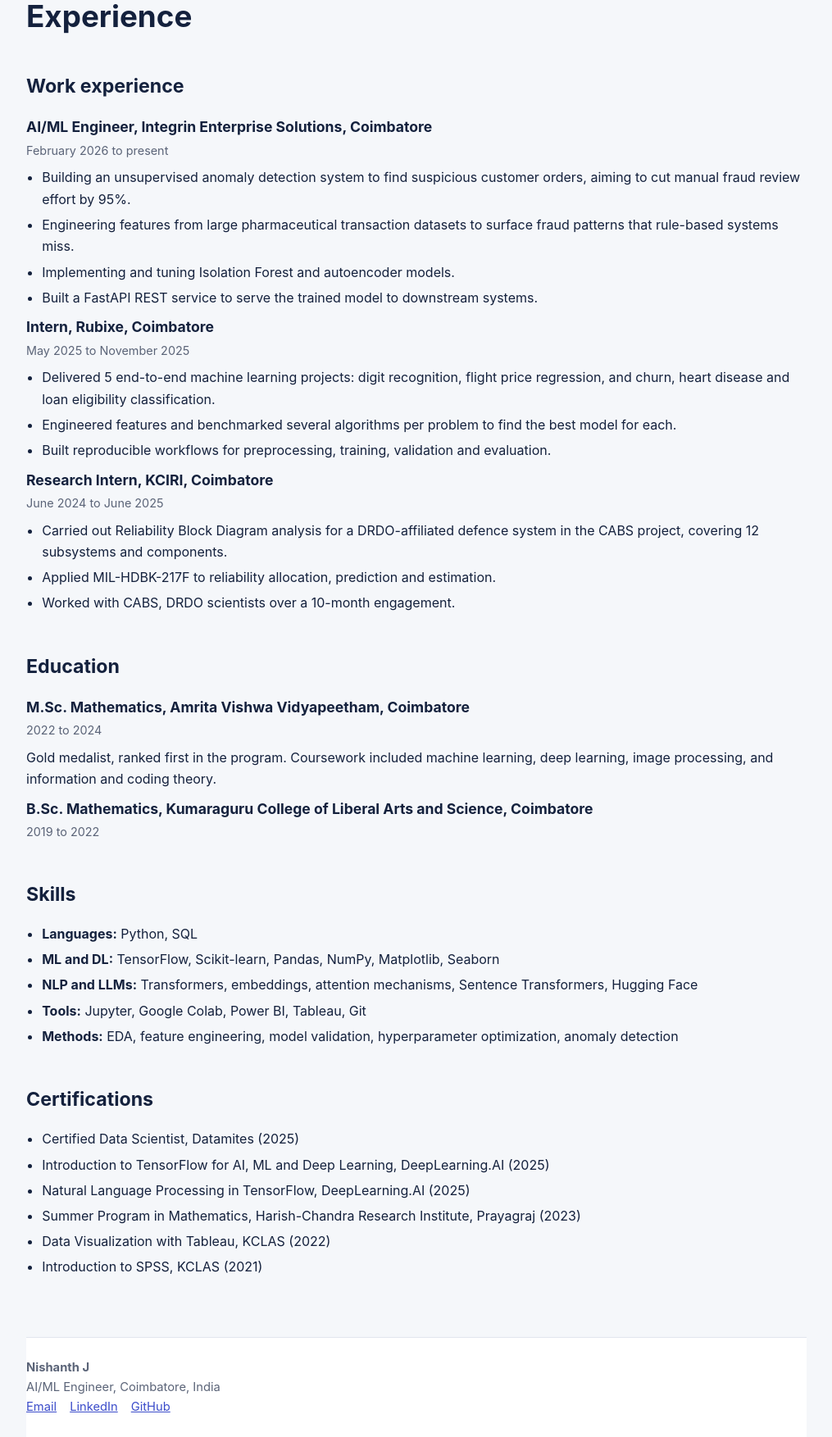
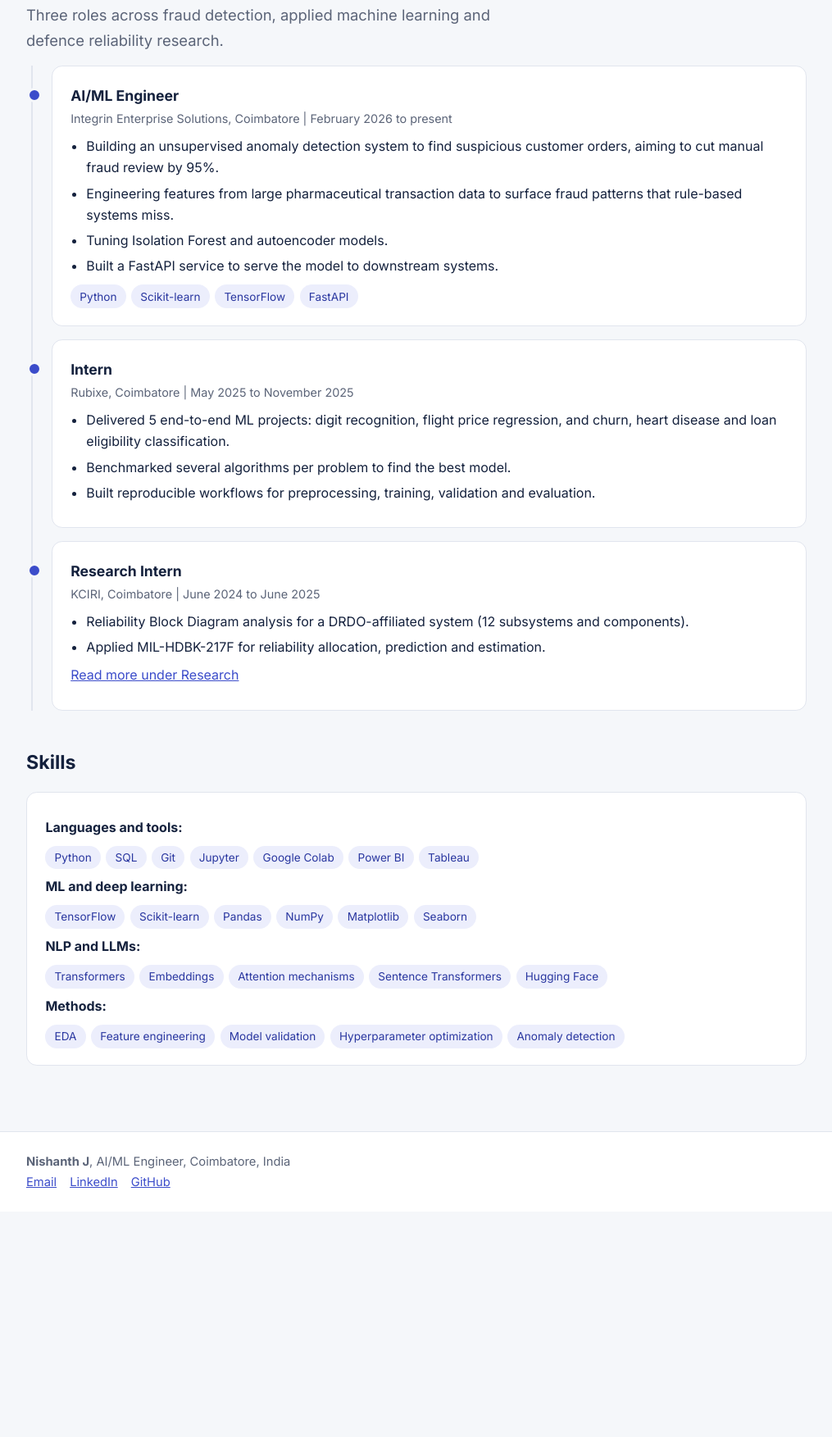
Before and after one commit to NishanthJoghee/nishanthjoghee.github.io, a plain HTML site: page experience.html in a window 1280 px wide. Shown: the part 149-1902 px from the top of the page at 82% size, without its empty margins (132-1147 px from the left). After the commit the page ends 1627 px from the top, so only its background shows below. Drawn offline with Linux system fonts and the light colour scheme.

Commit message:
Update theme color and improve header structure

```diff
--- a/experience.html
+++ b/experience.html
@@ -1,81 +1,56 @@
+
 <!DOCTYPE html>
 <html lang="en">
 <head>
 <meta charset="utf-8">
 <meta name="viewport" content="width=device-width, initial-scale=1, viewport-fit=cover">
 <meta name="description" content="Nishanth J, AI/ML Engineer in Coimbatore. Experience.">
-<meta name="theme-color" content="#fafaf8">
+<meta name="theme-color" content="#f5f7fa">
 <title>Experience | Nishanth J</title>
 <link rel="preconnect" href="https://fonts.googleapis.com">
 <link rel="preconnect" href="https://fonts.gstatic.com" crossorigin>
-<link href="https://fonts.googleapis.com/css2?family=Newsreader:ital,wght@0,400;0,600;1,400&display=swap" rel="stylesheet">
+<link href="https://fonts.googleapis.com/css2?family=Inter:wght@400;500;600;700&display=swap" rel="stylesheet">
 <link rel="stylesheet" href="style.css">
 </head>
 <body>
-<div class="wrap">
-<header>
+<header><div class="wrap">
 <a class="brand" href="index.html">Nishanth J</a>
 <nav>
 <a href="index.html">Home</a>
+<a href="research.html">Research</a>
 <a href="projects.html">Projects</a>
-<a href="experience.html" aria-current="page">Experience</a>
+<a href="experience.html">Experience</a>
+<a href="education.html">Education</a>
 <a href="contact.html">Contact</a>
 </nav>
-</header>
-<main>
-<p class="crumb">Experience, education and skills</p>
+</div></header>
+<main><div class="wrap">
 <h1>Experience</h1>
-<h2>Work experience</h2>
-<h3>AI/ML Engineer, Integrin Enterprise Solutions, Coimbatore</h3>
-<p class="meta">February 2026 to present</p>
-<ul>
-<li>Building an unsupervised anomaly detection system to find suspicious customer orders, aiming to cut manual fraud review effort by 95%.</li>
-<li>Engineering features from large pharmaceutical transaction datasets to surface fraud patterns that rule-based systems miss.</li>
-<li>Implementing and tuning Isolation Forest and autoencoder models.</li>
-<li>Built a FastAPI REST service to serve the trained model to downstream systems.</li>
-</ul>
-<h3>Intern, Rubixe, Coimbatore</h3>
-<p class="meta">May 2025 to November 2025</p>
-<ul>
-<li>Delivered 5 end-to-end machine learning projects: digit recognition, flight price regression, and churn, heart disease and loan eligibility classification.</li>
-<li>Engineered features and benchmarked several algorithms per problem to find the best model for each.</li>
-<li>Built reproducible workflows for preprocessing, training, validation and evaluation.</li>
-</ul>
-<h3>Research Intern, KCIRI, Coimbatore</h3>
-<p class="meta">June 2024 to June 2025</p>
-<ul>
-<li>Carried out Reliability Block Diagram analysis for a DRDO-affiliated defence system in the CABS project, covering 12 subsystems and components.</li>
-<li>Applied MIL-HDBK-217F to reliability allocation, prediction and estimation.</li>
-<li>Worked with CABS, DRDO scientists over a 10-month engagement.</li>
-</ul>
-<h2>Education</h2>
-<h3>M.Sc. Mathematics, Amrita Vishwa Vidyapeetham, Coimbatore</h3>
-<p class="meta">2022 to 2024</p>
-<p>Gold medalist, ranked first in the program. Coursework included machine learning, deep learning, image processing, and information and coding theory.</p>
-<h3>B.Sc. Mathematics, Kumaraguru College of Liberal Arts and Science, Coimbatore</h3>
-<p class="meta">2019 to 2022</p>
+<p class="lead">Three roles across fraud detection, applied machine learning and defence reliability research.</p>
+<div class="timeline">
+<div class="card"><h3>AI/ML Engineer</h3>
+<p class="meta">Integrin Enterprise Solutions, Coimbatore | February 2026 to present</p>
+<ul><li>Building an unsupervised anomaly detection system to find suspicious customer orders, aiming to cut manual fraud review by 95%.</li><li>Engineering features from large pharmaceutical transaction data to surface fraud patterns that rule-based systems miss.</li><li>Tuning Isolation Forest and autoencoder models.</li><li>Built a FastAPI service to serve the model to downstream systems.</li></ul>
+<ul class="chips"><li>Python</li><li>Scikit-learn</li><li>TensorFlow</li><li>FastAPI</li></ul></div>
+<div class="card"><h3>Intern</h3>
+<p class="meta">Rubixe, Coimbatore | May 2025 to November 2025</p>
+<ul><li>Delivered 5 end-to-end ML projects: digit recognition, flight price regression, and churn, heart disease and loan eligibility classification.</li><li>Benchmarked several algorithms per problem to find the best model.</li><li>Built reproducible workflows for preprocessing, training, validation and evaluation.</li></ul></div>
+<div class="card"><h3>Research Intern</h3>
+<p class="meta">KCIRI, Coimbatore | June 2024 to June 2025</p>
+<ul><li>Reliability Block Diagram analysis for a DRDO-affiliated system (12 subsystems and components).</li><li>Applied MIL-HDBK-217F for reliability allocation, prediction and estimation.</li></ul>
+<p><a href="research.html">Read more under Research</a></p></div>
+</div>
 <h2>Skills</h2>
-<ul>
-<li><strong>Languages:</strong> Python, SQL</li>
-<li><strong>ML and DL:</strong> TensorFlow, Scikit-learn, Pandas, NumPy, Matplotlib, Seaborn</li>
-<li><strong>NLP and LLMs:</strong> Transformers, embeddings, attention mechanisms, Sentence Transformers, Hugging Face</li>
-<li><strong>Tools:</strong> Jupyter, Google Colab, Power BI, Tableau, Git</li>
-<li><strong>Methods:</strong> EDA, feature engineering, model validation, hyperparameter optimization, anomaly detection</li>
-</ul>
-<h2>Certifications</h2>
-<ul>
-<li>Certified Data Scientist, Datamites (2025)</li>
-<li>Introduction to TensorFlow for AI, ML and Deep Learning, DeepLearning.AI (2025)</li>
-<li>Natural Language Processing in TensorFlow, DeepLearning.AI (2025)</li>
-<li>Summer Program in Mathematics, Harish-Chandra Research Institute, Prayagraj (2023)</li>
-<li>Data Visualization with Tableau, KCLAS (2022)</li>
-<li>Introduction to SPSS, KCLAS (2021)</li>
-</ul>
-</main>
-<footer>
-<strong>Nishanth J</strong><br>AI/ML Engineer, Coimbatore, India<br>
+<div class="card">
+<p><strong>Languages and tools:</strong></p><ul class="chips"><li>Python</li><li>SQL</li><li>Git</li><li>Jupyter</li><li>Google Colab</li><li>Power BI</li><li>Tableau</li></ul>
+<p><strong>ML and deep learning:</strong></p><ul class="chips"><li>TensorFlow</li><li>Scikit-learn</li><li>Pandas</li><li>NumPy</li><li>Matplotlib</li><li>Seaborn</li></ul>
+<p><strong>NLP and LLMs:</strong></p><ul class="chips"><li>Transformers</li><li>Embeddings</li><li>Attention mechanisms</li><li>Sentence Transformers</li><li>Hugging Face</li></ul>
+<p><strong>Methods:</strong></p><ul class="chips"><li>EDA</li><li>Feature engineering</li><li>Model validation</li><li>Hyperparameter optimization</li><li>Anomaly detection</li></ul>
+</div>
+</div></main>
+<footer><div class="wrap">
+<strong>Nishanth J</strong>, AI/ML Engineer, Coimbatore, India<br>
 <a href="mailto:nishanthjo22@gmail.com">Email</a><a href="https://www.linkedin.com/in/nishanth22">LinkedIn</a><a href="https://github.com/22Nishanth22">GitHub</a>
-</footer>
-</div>
+</div></footer>
 </body>
 </html>
```
